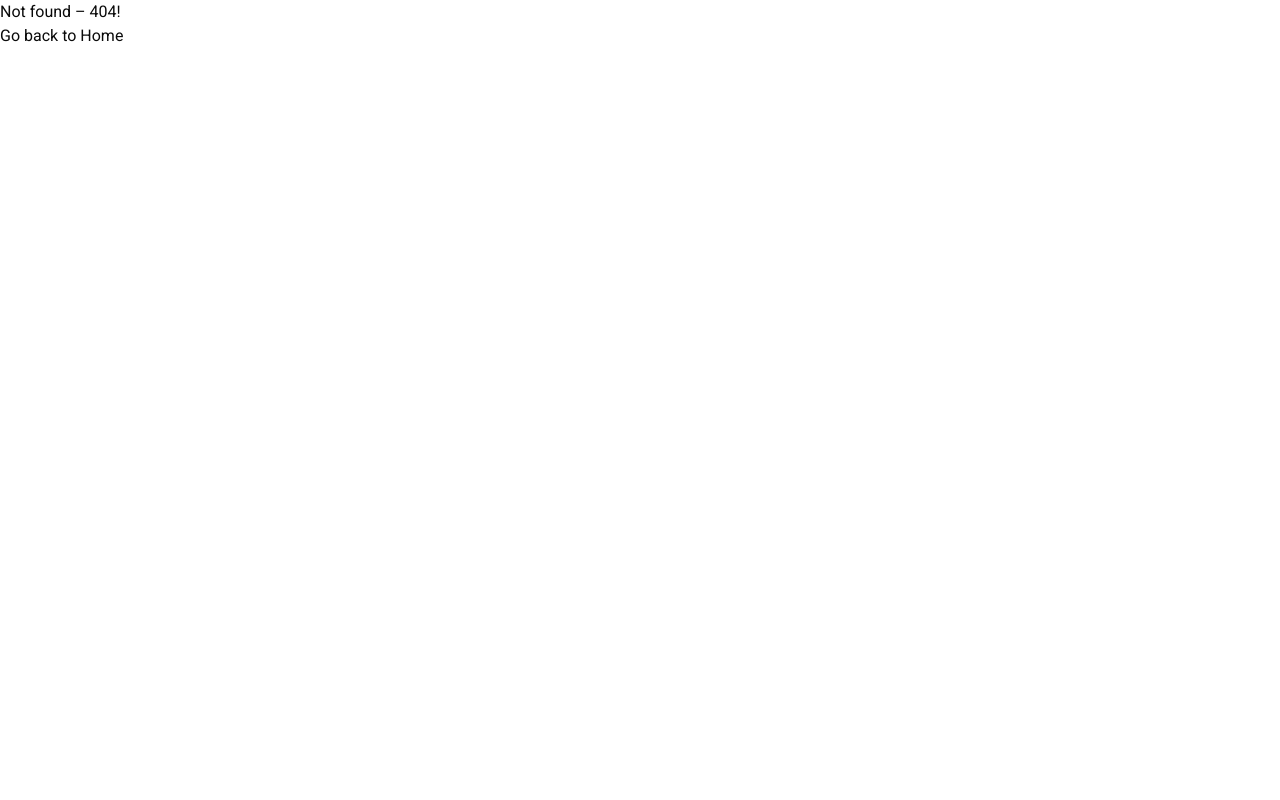
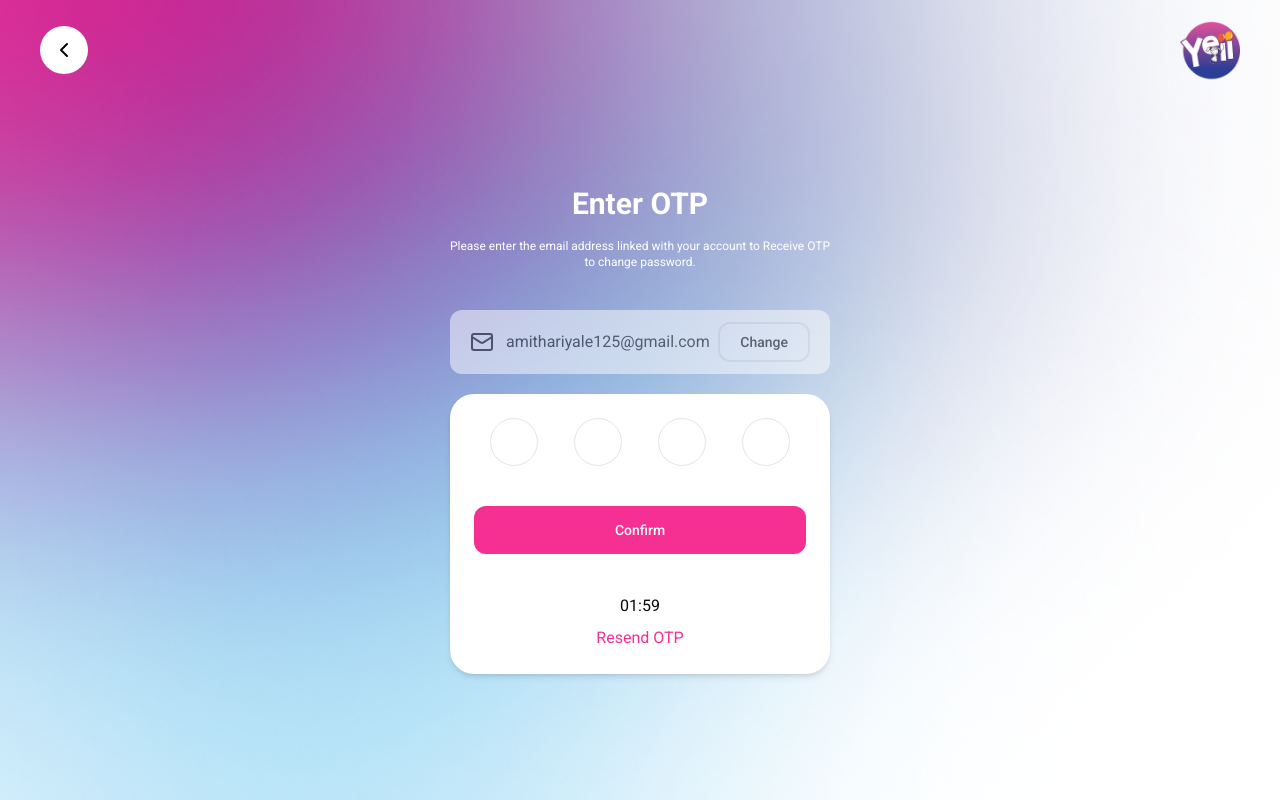
Before and after one commit to bharatyadav28/Yeii-Supplier, a Next.js app: page /otp in a window 1280 px wide. Before the commit this address had no page. Built offline with nearby package versions, Linux system fonts and the light colour scheme.

Commit message:
creating new Auth pages

```diff
--- a/src/app/(auth)/forgot_password/page.jsx
+++ b/src/app/(auth)/forgot_password/page.jsx
@@ -1,4 +1,46 @@
+"use client";
+
+import AuthHeading from "@/components/common/AuthHeading";
+import AuthPage from "@/components/common/AuthPage";
+import { DarkButton } from "@/components/common/CustomButtons";
+import { TextInput } from "@/components/common/customInput";
+import { EmailIcon } from "@/lib/icons";
+import { useRouter } from "next/navigation";
+import { useState } from "react";
+
 const ForgotPassword = () => {
-    return <h1>Forgot Password Page</h1>
-}
-export default ForgotPassword
+  const [email, setEmail] = useState("");
+  const router = useRouter();
+  const handleSubmit = (e) => {
+    e.preventDefault();
+    console.log(email);
+    router.push("/otp");
+  };
+  return (
+    <AuthPage route="/login" heading="Reset password">
+      <div>
+        <AuthHeading heading="Verify email id">
+          <p className="text-center text-xs text-white">
+            Please enter the email address linked with your account to Receive
+            OTP to
+            <br />
+            change password.
+          </p>
+        </AuthHeading>
+        <form onSubmit={handleSubmit}>
+          <TextInput
+            customIcon={<EmailIcon />}
+            type="email"
+            label="Email id"
+            placeholder="Enter email id"
+            value={email}
+            onChange={(e) => setEmail(e.target.value)}
+            required={true}
+          />
+          <DarkButton className="w-full p-7 text-lg mt-4">Sent OTP</DarkButton>
+        </form>
+      </div>
+    </AuthPage>
+  );
+};
+export default ForgotPassword;
--- a/src/app/(auth)/login/page.jsx
+++ b/src/app/(auth)/login/page.jsx
@@ -2,11 +2,10 @@
 
 import { PasswordInput, TextInput } from "@/components/common/customInput";
 import { EmailIcon } from "@/lib/icons";
-import { Button } from "@/components/ui/button";
-import { Eye, EyeClosed, LockIcon, Mail } from "lucide-react";
 import Image from "next/image";
 import Link from "next/link";
 import { useState } from "react";
+import { DarkButton } from "@/components/common/CustomButtons";
 
 const LoginPage = () => {
   const [showPassword, setShowPassword] = useState(false);
@@ -65,7 +64,9 @@ const LoginPage = () => {
                 </div>
 
                 {/* Login Button */}
-                <Button>Login</Button>
+                <DarkButton className="w-full text-lg p-7 rounded-[15px]">
+                  Login
+                </DarkButton>
               </form>
 
               {/* Footer */}
--- /dev/null
+++ b/src/app/(auth)/otp/EmailCard.jsx
@@ -0,0 +1,22 @@
+"use client"
+
+import { CustomButton } from "@/components/common/CustomButtons"
+import { Mail } from "lucide-react"
+import { useRouter } from "next/navigation"
+
+const EmailCard = () => {
+    const router = useRouter()
+    return (
+        <div className="flex items-center justify-between p-3 px-5 rounded-xl bg-white opacity-50">
+            <div className="flex items-center gap-3">
+                <Mail className="text-lg" />
+                <p>amithariyale125@gmail.com</p>
+            </div>
+            <CustomButton onClick={() => router.push('/forgot_password')} className="px-5 py-0 rounded-xl w-max bg-transparent hover:bg-[var(--main-gray)] duration-300 text-black !border-[light-gray] border-[2px]">
+                Change
+            </CustomButton>
+        </div>
+    )
+}
+
+export default EmailCard
--- /dev/null
+++ b/src/app/(auth)/otp/OtpForm.jsx
@@ -0,0 +1,65 @@
+"use client";
+
+import { DarkButton } from "@/components/common/CustomButtons";
+import { useState } from "react";
+
+const OtpFrom = () => {
+  const [otp, setOtp] = useState(["", "", "", ""]);
+  const [timer, setTimer] = useState("01:59");
+
+  const handleChange = (e, index) => {
+    const value = e.target.value;
+    if (value.match(/^[0-9]*$/)) {
+      const newOtp = [...otp];
+      newOtp[index] = value;
+      setOtp(newOtp);
+
+      // Move to the next input field if a digit is entered
+      if (value !== "" && index < 3) {
+        document.getElementById(`otp-input-${index + 1}`).focus();
+      }
+    }
+  };
+
+  const handleResendOtp = () => {
+    // Logic to resend the OTP
+    alert("OTP Resent!");
+  };
+
+  const handleSubmit = () => {
+    // Logic for OTP submission
+    alert(`OTP Submitted: ${otp.join("")}`);
+  };
+
+  return (
+    <div className="flex flex-col items-center gap-10 p-6 rounded-3xl shadow-md bg-white">
+      <div className="w-full flex justify-center gap-9">
+        {otp.map((digit, index) => (
+          <input
+            key={index}
+            id={`otp-input-${index}`}
+            type="text"
+            maxLength="1"
+            value={digit}
+            onChange={(e) => handleChange(e, index)}
+            className={`w-12 h-12 border-[1px] rounded-full text-center text-lg outline-none ${otp[index] !== "" && "border-[var(--main-pink)] text-[var(--main-pink)]"}`}
+          />
+        ))}
+      </div>
+      <DarkButton onClick={handleSubmit} className="w-full ">
+        Confirm
+      </DarkButton>
+      <div className="text-center">
+        <p>{timer}</p>
+        <button
+          onClick={handleResendOtp}
+          className="text-[var(--main-pink)] mt-2"
+        >
+          Resend OTP
+        </button>
+      </div>
+    </div>
+  );
+};
+
+export default OtpFrom;
--- /dev/null
+++ b/src/app/(auth)/otp/page.jsx
@@ -0,0 +1,27 @@
+import AuthHeading from "@/components/common/AuthHeading";
+import AuthPage from "@/components/common/AuthPage";
+import EmailCard from "./EmailCard";
+import OtpFrom from "./OtpForm";
+
+const EnterOTP = () => {
+  return (
+    <AuthPage route="/forgot_password">
+      <div>
+        <AuthHeading heading="Enter OTP">
+          <p className="text-center text-xs text-white">
+            Please enter the email address linked with your account to Receive
+            OTP
+            <br />
+            to change password.
+          </p>
+        </AuthHeading>
+        <div className="flex flex-col gap-5">
+          <EmailCard />
+          <OtpFrom />
+        </div>
+      </div>
+    </AuthPage>
+  );
+};
+
+export default EnterOTP;
--- a/src/app/(auth)/signup/page.jsx
+++ b/src/app/(auth)/signup/page.jsx
@@ -7,18 +7,17 @@ import {
   TextArea,
   TextInput,
 } from "@/components/common/customInput";
-import { BackwardButton, BusinessIcon, EmailIcon, UserIcon } from "@/lib/icons";
-import { Button } from "@/components/ui/button";
-import { ChevronLeft, MapPin } from "lucide-react";
-import Image from "next/image";
+import { BusinessIcon, EmailIcon, UserIcon } from "@/lib/icons";
+import { MapPin } from "lucide-react";
 import Link from "next/link";
-import { useRouter } from "next/navigation";
 import { useState } from "react";
 import PhoneInput from "react-phone-input-2";
+import AuthPage from "@/components/common/AuthPage";
+import { DarkButton } from "@/components/common/CustomButtons";
+import AuthHeading from "@/components/common/AuthHeading";
 import "react-phone-input-2/lib/style.css";
 
 const SignupPage = () => {
-  const router = useRouter();
   const [name, setName] = useState("");
   const [email, setEmail] = useState("");
   const [phoneNumber, setPhoneNumber] = useState("");
@@ -41,19 +40,9 @@ const SignupPage = () => {
   };
 
   return (
-    <div className="w-full h-screen bg-[url('/bg-auth.png')] bg-cover bg-center">
-      {/* create account page */}
-      <div className="w-full h-full px-10 py-5 flex flex-col">
-        {/* header */}
-        <div className="flex justify-between items-center">
-          <BackwardButton onClick={() => router.push("/login")} />
-          <Image src="/logo2.png" width={60} height={60} />
-        </div>
-        {/* create account form */}
-        <div className="w-[500px] ">
-          <h1 className="text-3xl font-bold text-center text-white mb-4">
-            Create account
-          </h1>
+    <AuthPage route={"/login"}>
+      <div className="absolute top-0">
+        <AuthHeading className="!mb-4" heading="Create account" />
         <form onSubmit={handleSubmit}>
           {/* Full Name */}
           <TextInput
@@ -78,7 +67,7 @@ const SignupPage = () => {
           />
 
           {/* Phone number */}
-            <div className="flex items-center bg-white rounded-[15px] py-2 mb-2 ">
+          <div className="flex items-center bg-white rounded-[15px] mb-2 ">
             {/* <span className="px-5"><Flag color="gray" /></span> */}
             <div className="pl-5">
               <label className="text-[var(--main-gray)] text-xs">
@@ -111,6 +100,7 @@ const SignupPage = () => {
 
           {/* selection of business */}
           <SelectInput
+            className="p-0"
             customIcon={<BusinessIcon />}
             value={option}
             required={true}
@@ -135,21 +125,33 @@ const SignupPage = () => {
           />
 
           {/* checkbox for privacy policy */}
-            <div className="flex items-center justify-center self-center gap-3 text-sm">
-              <CustomCheckBox />
-              <p className="w-[70%]">
+          <div className="flex items-center justify-center self-center gap-3 text-sm pb-5 pt-3">
+            <CustomCheckBox onChange={(e) => console.log(e)} />
+            <p className="w-[55%]">
               By Signing up, you agree to the{" "}
-                <Link href="/terms_of_service">terms of service</Link> and{" "}
-                <Link href="/privacy_policy">privacy policy</Link>, including
-                cookie use
+              <Link
+                href="/terms_of_service"
+                className="text-[var(--main-pink)] hover:underline"
+              >
+                terms of service
+              </Link>{" "}
+              and{" "}
+              <Link
+                href="/privacy_policy"
+                className="text-[var(--main-pink)] hover:underline"
+              >
+                privacy policy
+              </Link>
+              , including cookie use
             </p>
           </div>
           {/* Create account button */}
-            <Button>Create account</Button>
+          <DarkButton className="w-full text-lg p-7 rounded-[15px]">
+            Create account
+          </DarkButton>
         </form>
       </div>
-      </div>
-    </div>
+    </AuthPage>
   );
 };
 
--- a/src/components/Sidebar.jsx
+++ b/src/components/Sidebar.jsx
@@ -65,7 +65,7 @@ const Sidebar = ({ className }) => {
 
   return (
     <div
-      className={`bg-gradient-to-b from-[#1E2A30] to-[#0E1C26] fixed left-0 z-10 inset-y-0 max-h-screen flex flex-col py-[2rem] ${className} `}
+      className={`bg-[url('/sidebar.png')] bg-cover bg-center fixed left-0 z-10 inset-y-0 max-h-screen flex flex-col py-[2rem] ${className} `}
     >
       <div className="flex justify-center px-4 ">{sidebarIcon}</div>
 
--- /dev/null
+++ b/src/components/common/AuthHeading.jsx
@@ -0,0 +1,12 @@
+const AuthHeading = ({ children, heading, className }) => {
+    return (
+        <div className={`mb-10 ${className}`}>
+            <h1 className="text-3xl font-bold text-center text-white mb-4">
+                {heading}
+            </h1>
+            {children}
+        </div>
+    )
+}
+
+export default AuthHeading
--- /dev/null
+++ b/src/components/common/AuthPage.jsx
@@ -0,0 +1,33 @@
+"use client";
+
+import { BackwardButton } from "@/lib/icons";
+import Image from "next/image";
+import { useRouter } from "next/navigation";
+import React from "react";
+
+const AuthPage = ({ children, route, heading }) => {
+  const router = useRouter();
+
+  return (
+    <div className="w-full h-screen bg-[url('/bg-auth.png')] bg-cover bg-center">
+      <div className="w-full h-full px-10 py-5 flex flex-col">
+        <div className="flex justify-between items-center">
+          <div className="flex items-center gap-4">
+            <BackwardButton onClick={() => router.push(route)} />
+            {heading && (
+              <h1 className="text-2xl font-bold text-center text-white ">
+                {heading}
+              </h1>
+            )}
+          </div>
+          <Image src="/logo2.png" width={60} height={60} />
+        </div>
+        <div className="relative flex justify-center items-center h-full">
+          {children}
+        </div>
+      </div>
+    </div>
+  );
+};
+
+export default AuthPage;
--- a/src/components/common/customInput.js
+++ b/src/components/common/customInput.js
@@ -12,16 +12,18 @@ import {
 import { Checkbox } from "../ui/checkbox";
 
 export const TextInput = (props) => {
-  const { customIcon, label, onChange, value } = props;
+  const { customIcon, label, onChange, value, className } = props;
   return (
-    <div className="flex items-center bg-white rounded-[15px] py-2 mb-2 ">
+    <div
+      className={`flex items-center bg-white rounded-[15px] py-2 mb-2  ${className}`}
+    >
       <span className="px-5">{customIcon}</span>
       <div className="w-full pr-5">
         <label className="text-[var(--main-gray)] text-xs">{label}</label>
         <input
           onChange={onChange}
           value={value}
-          className="w-full border-none outline-none text-lg"
+          className="w-full border-none outline-none text-md font-bold"
           {...props}
         />
       </div>
@@ -30,9 +32,11 @@ export const TextInput = (props) => {
 };
 
 export const TextArea = (props) => {
-  const { customIcon, label } = props;
+  const { customIcon, label, className } = props;
   return (
-    <div className="flex items-center bg-white rounded-[15px] py-2 mb-2 ">
+    <div
+      className={`flex items-center bg-white rounded-[15px]  mb-2 ${className}`}
+    >
       <span className="px-5 py-4 self-start">{customIcon}</span>
       <div className="w-full pr-5">
         <label className="text-[var(--main-gray)] text-xs">{label}</label>
@@ -43,15 +47,22 @@ export const TextArea = (props) => {
 };
 
 export const SelectInput = (props) => {
-  const { customIcon, label, onChange, value } = props;
+  const { customIcon, label, onChange, value, className } = props;
 
   return (
-    <div className="flex items-center bg-white rounded-[15px] py-2 mb-2 ">
+    <div
+      className={`flex items-center bg-white rounded-[15px] mb-2 ${className}`}
+    >
       <span className="px-5 py-4 self-start">{customIcon}</span>
       <div className="w-full pr-5">
         <label className="text-[var(--main-gray)] text-xs">{label}</label>
 
-        <Select onValueChange={onChange} defaultValue={value} {...props}>
+        <Select
+          className="p-0"
+          onValueChange={onChange}
+          defaultValue={value}
+          {...props}
+        >
           <SelectTrigger className="w-[180px]">
             <SelectValue placeholder="Select One" />
           </SelectTrigger>
@@ -67,10 +78,12 @@ export const SelectInput = (props) => {
 };
 
 export const PasswordInput = (props) => {
-  const { onChange, value, label } = props;
+  const { onChange, value, label, className } = props;
   const [showPassword, setShowPassword] = useState("");
   return (
-    <div className="flex items-center bg-white rounded-[15px] py-2 mb-3">
+    <div
+      className={`flex items-center bg-white rounded-[15px] py-1 mb-3 ${className}`}
+    >
       <span className="px-5">
         <LockIcon color="gray" />
       </span>
@@ -99,6 +112,11 @@ export const PasswordInput = (props) => {
   );
 };
 
-export const CustomCheckBox = () => {
-  return <Checkbox />;
+export const CustomCheckBox = ({ className, onChange }) => {
+  return (
+    <Checkbox
+      onCheckedChange={onChange}
+      className={`h-7 w-7 data-[state=checked]:bg-[var(--main-pink)] border-[var(--main-pink)] ${className}`}
+    />
+  );
 };
--- a/src/lib/icons.jsx
+++ b/src/lib/icons.jsx
@@ -1,7 +1,8 @@
 import { ChevronLeft } from "lucide-react";
 
-export const EmailIcon = () => (
+export const EmailIcon = ({ className }) => (
   <svg
+    className={className}
     width="18"
     height="15"
     viewBox="0 0 18 15"
```
Also changed, not shown: public/sidebar.png (added). Lines whose indentation alone changed are shown as unchanged.
